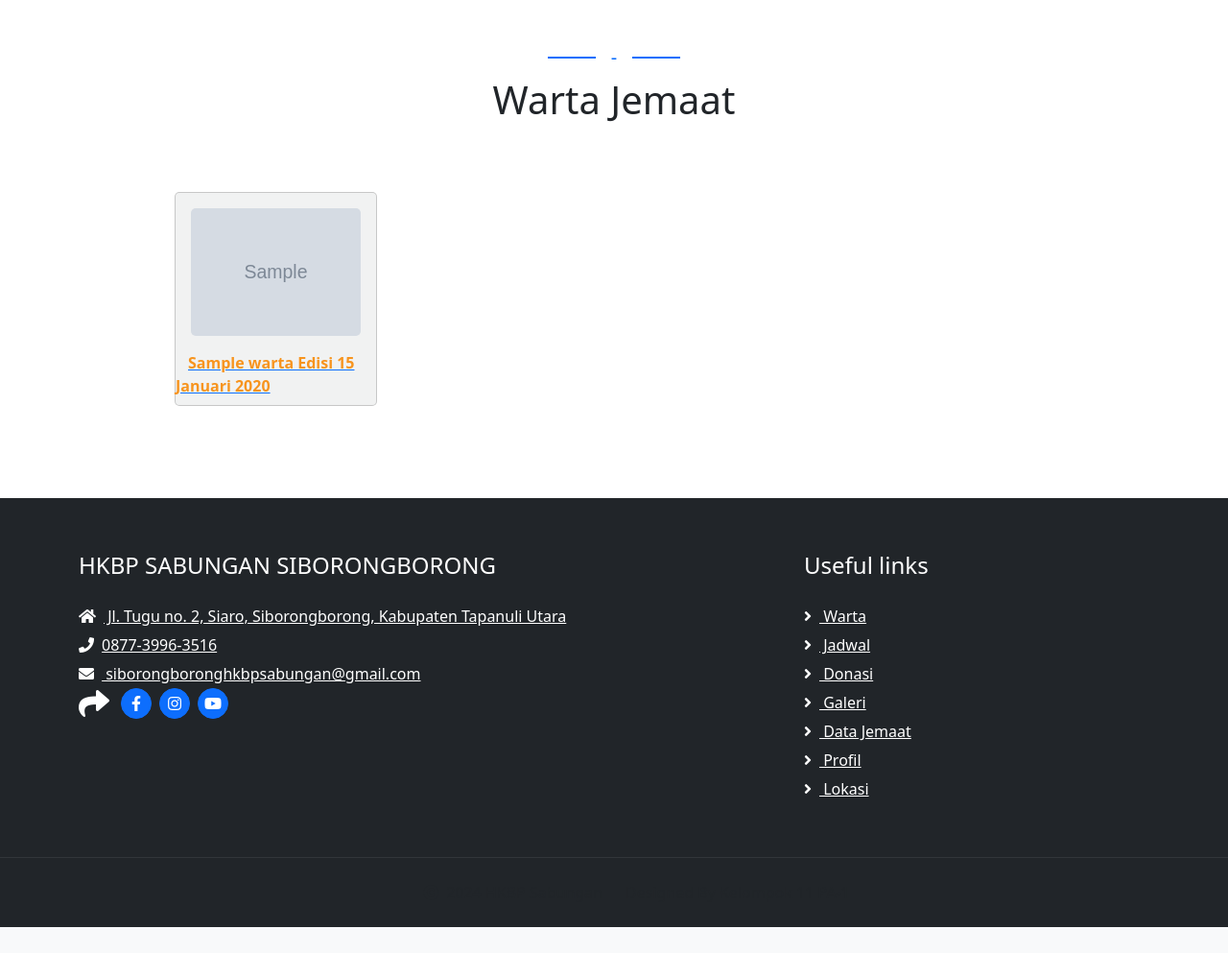
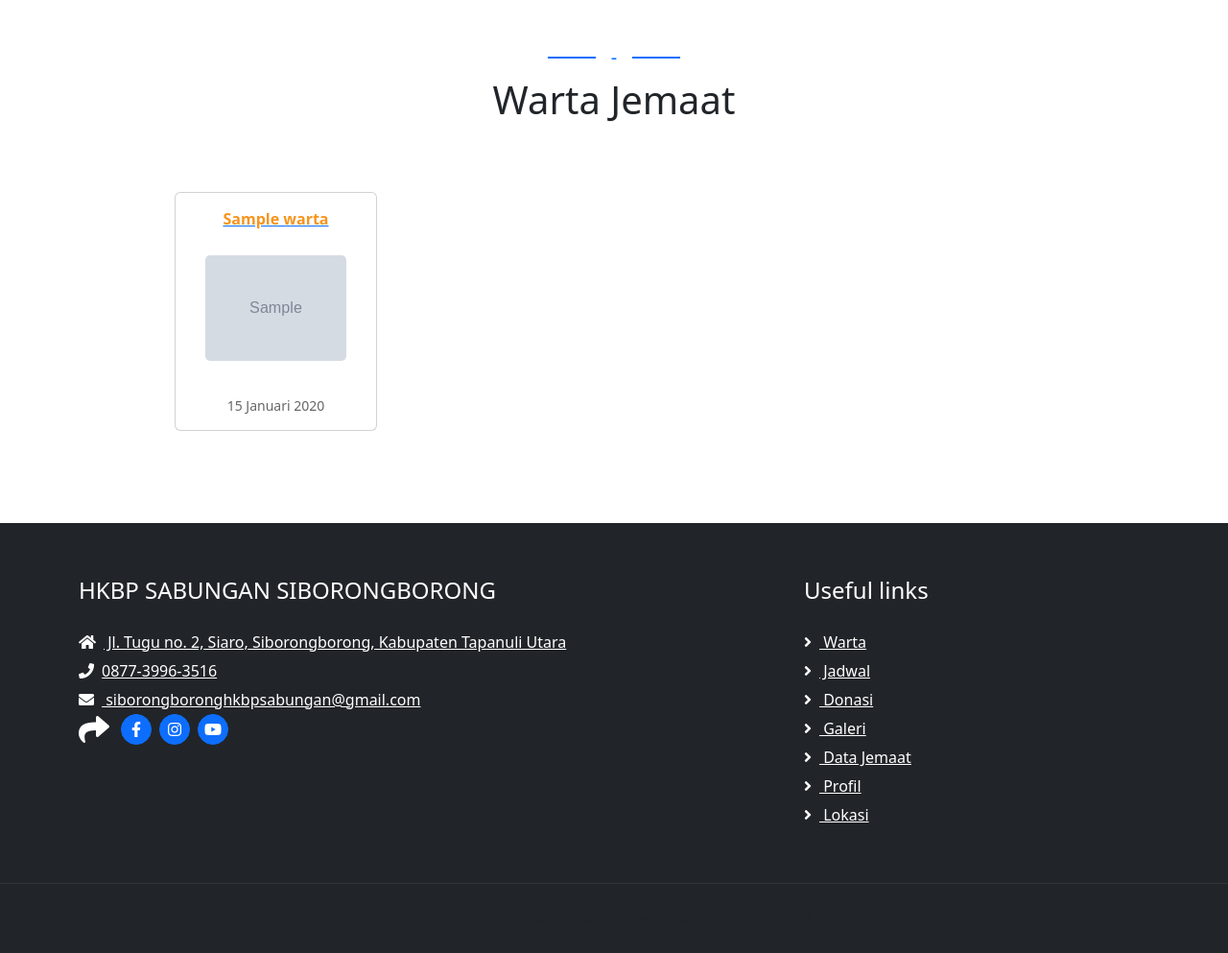
Before and after one commit to febiolahutagalung/PA1-KEL11, a Laravel app: page /warta in a window 1280 px wide; the page is wider, and only the part inside the window is pictured. Shown: the part 490-1483 px from the top of that part at 96% size. Before the commit the page ends 1456 px from the top of that part, so only its background shows below. Run offline with Laravel 9, Linux system fonts and the light colour scheme; tables that the repository leaves empty hold one stand-in row (values such as "Sample post"); grey boxes marked "Sample" are stand-in pictures; some libraries are stand-ins or nearby versions.

Commit message:
lopyu oll

```diff
--- a/resources/views/Auth/loginadmin.blade.php
+++ b/resources/views/Auth/loginadmin.blade.php
@@ -22,7 +22,7 @@
   <div class="login-box">
     <div class="card card-outline card-primary">
       <div class="card-header text-center">
-        <a href="warta.dashboard" class="h1">Login</a>
+        <a href="warta.dashboard" class="h1">HKBP Sabungan Siborongborong</a>
       </div>
       <div class="card-body">
         <p class="login-box-msg">Horas Di hita Saluhutna</p>
--- a/resources/views/layout/admin.blade.php
+++ b/resources/views/layout/admin.blade.php
@@ -89,7 +89,7 @@
            <img src="{{ asset('assets/img/pebi.jpg') }}" class="img-circle elevation-2" alt="User Image">
         </div>
         <div class="info">
-          <a href="#" class="d-block">Pebiiii</a>
+          <a href="#" class="d-block">Admin Pengurus</a>
         </div>
       </div>
 
@@ -160,7 +160,7 @@
           </li>
           <li class="nav-item">
             <a href="/admin/jadwalibadah" class="nav-link">
-              <i class="nav-icon fas fa-user"></i>
+              <i class="nav-icon fas fa-newspaper"></i>
               <p>
                 Jadwal Ibadah
               </p>
--- a/resources/views/layout/user.blade.php
+++ b/resources/views/layout/user.blade.php
@@ -64,7 +64,7 @@
 <div class="container-fluid position-relative p-0">
   <nav class="navbar navbar-expand-lg navbar-light px-4 px-lg-5 py-3 py-lg-0">
       <a href="/" class="navbar-brand p-0">
-          <h1 class="m-0"><i class="fas fa-church me-3" style="font-size: 1.5rem;"></i>HKBP SABUNGAN SIBORONGBORONG</h1>
+          <h1 class="m-0"><i class="fas fa-church me-3" style="font-size: 3rem;"></i>HKBP SABUNGAN SIBORONGBORONG</h1>
           {{-- <img src="{{URL::asset('Template/img/logo.png')}}" alt="Logo">  --}}
       </a>
       <button class="navbar-toggler" type="button" data-bs-toggle="collapse" data-bs-target="#navbarCollapse">
--- a/resources/views/tampilan/warta.blade.php
+++ b/resources/views/tampilan/warta.blade.php
@@ -5,26 +5,50 @@
     <meta name="viewport" content="width=device-width, initial-scale=1.0">
     <title>Warta Jemaat</title>
     <link rel="stylesheet" href="https://cdnjs.cloudflare.com/ajax/libs/lightbox2/2.11.3/css/lightbox.min.css">
+    <style>
+        .text-warta {
+            font-weight: 700;
+            color: #F7941E;
+            display: block;
+            white-space: nowrap;
+            overflow: hidden;
+            text-overflow: ellipsis;
+            text-align: center;
+            margin-bottom: 10px;
+        }
+        .text-warta:hover {
+            color: #FFA343;
+        }
+        .card {
+            background: #F1F2F2;
+            border-radius: 5px;
+            height: 350px; /* Adjust height as needed */
+            display: flex;
+            flex-direction: column;
+            justify-content: space-between;
+            padding: 15px;
+            text-align: center;
+        }
+        .img-fluid {
+            max-height: 150px; /* Adjust height as needed */
+            object-fit: cover;
+            border-radius: 5px;
+            margin-bottom: 10px;
+        }
+        .card-date {
+            font-size: 14px;
+            color: #666;
+            margin-top: 10px;
+        }
+    </style>
 </head>
 <body>
 
 @extends('layout.user')
 
 @section('container')
-<style>
-    .text-warta{
-        margin-left: 13px;
-        font-weight: 700;
-        color: #F7941E;
-    }
-    .text-warta:hover{
-        margin-left: 13px;
-        font-weight: 700;
-        color: #FFA343;
-    }
-</style>
     <!-- Header Start -->
-    <header class="bg-breadcrumb" style="background-image: url('{{ URL::asset('Template/img/bg1.png')}}');">
+    <header class="bg-breadcrumb" style="background-image: url('{{ URL::asset('Template/img/bg1.png') }}');">
         <div class="container text-center py-5">
             <h3 class="text-white display-3 mb-4">Warta Jemaat</h3>
             <ol class="breadcrumb justify-content-center mb-0">
@@ -35,27 +59,28 @@
 
     <!-- Packages Start -->
     <div class="packages py-5">
-        <div class="container py-5" style="padding-left: 7rem !important;padding-right: 7rem !important;">
+        <div class="container py-5" style="padding-left: 7rem !important; padding-right: 7rem !important;">
             <div class="mx-auto text-center mb-5">
                 <h5 class="section-title px-3">-</h5>
                 <h1 class="mb-0">Warta Jemaat</h1>
             </div>
             <div class="row">
                 @foreach ($dataWarta as $item)
+                    @php
+                        $formattedDate = \Carbon\Carbon::parse($item->tanggal)->translatedFormat('d F Y');
+                    @endphp
                     <div class="col-lg-3 mt-4">
-                        <div class="card" style="background: #F1F2F2;border-radius: 5px;">
+                        <div class="card">
+                            <a href="{{ asset('assets/file-warta/'.$item->pdf ?? '') }}" download="{{ asset('assets/file-warta/'.$item->pdf ?? '') }}">
+                                <span class="text-warta">{{ $item->judul }}</span>
+                            </a>
                             <div class="card-body">
                                 <a href="{{ URL::asset('Admin/photo/'.$item->photo) }}" data-lightbox="Image">
-                                    <img src="{{ URL::asset('Admin/photo/'.$item->photo) }}" style="border-radius: 5px !important;" class="img-fluid w-100 rounded-top" alt="Image">
+                                    <img src="{{ URL::asset('Admin/photo/'.$item->photo) }}" class="img-fluid w-100" alt="Image">
                                 </a>
                             </div>
-                            <div class="card-title">
-                                @php
-                                    $formattedDate = \Carbon\Carbon::parse($item->tanggal)->translatedFormat('d F Y');
-                                @endphp
-                                <a href="{{ asset('assets/file-warta/'.$item->pdf ?? '') }}" download="{{ asset('assets/file-warta/'.$item->pdf ?? '') }}">
-                                    <span class="text-warta">{{ $item->judul.' Edisi '.$formattedDate }}</span>
-                                </a>
+                            <div class="card-date">
+                                {{ $formattedDate }}
                             </div>
                         </div>
                     </div>
```
Also changed, not shown: resources/views/tampilan/galeri.blade.php (+21 -8 lines), public/Admin/gambar/336305049_746240750301920_4355063752611271136_n.jpg (added), public/Admin/gambar/OIP (1).jpeg (added), public/Admin/photo/336305049_746240750301920_4355063752611271136_n.jpg (added), public/Admin/photo/WhatsApp Image 2024-05-15 at 13.40.34_1ad789f3.jpg (added), public/Admin/photo/download (2).jpeg (added), public/assets/img/pebi.jpg, 3 other files.
